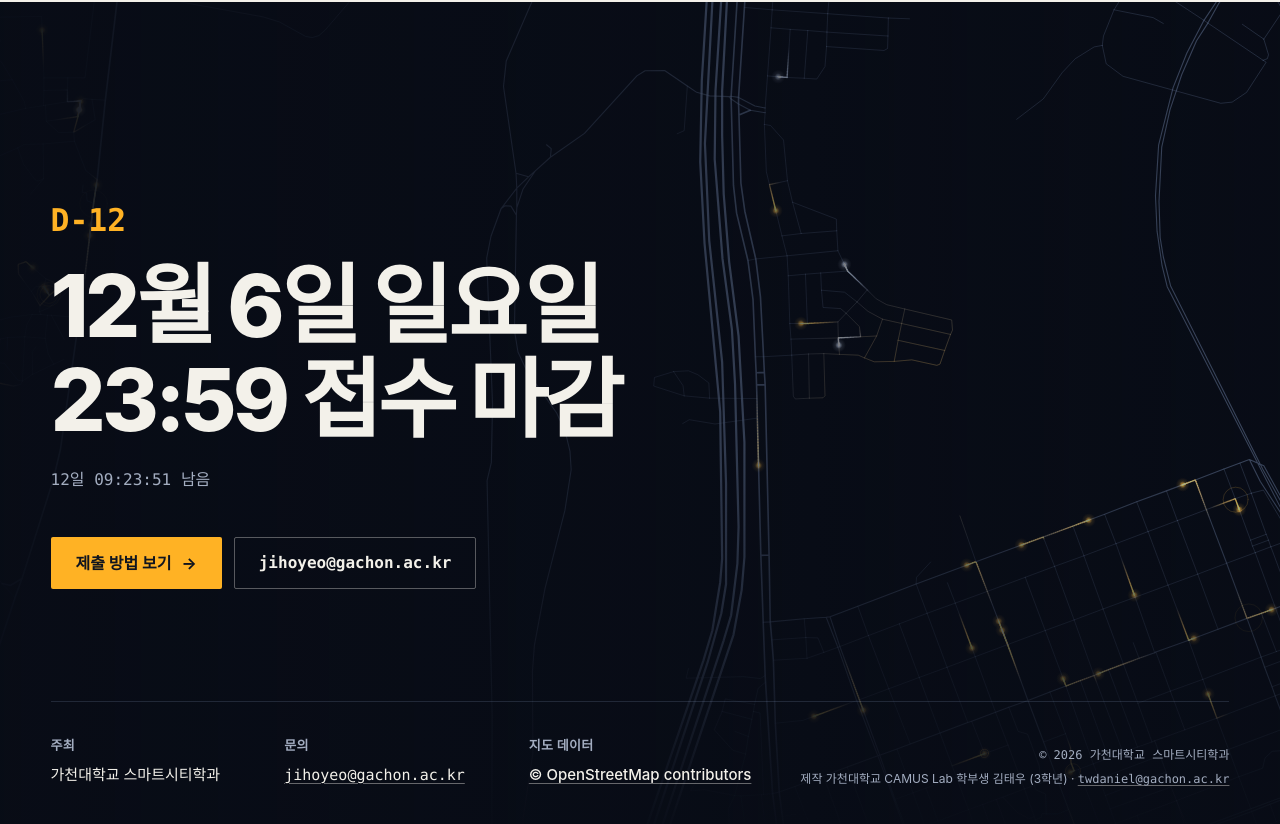
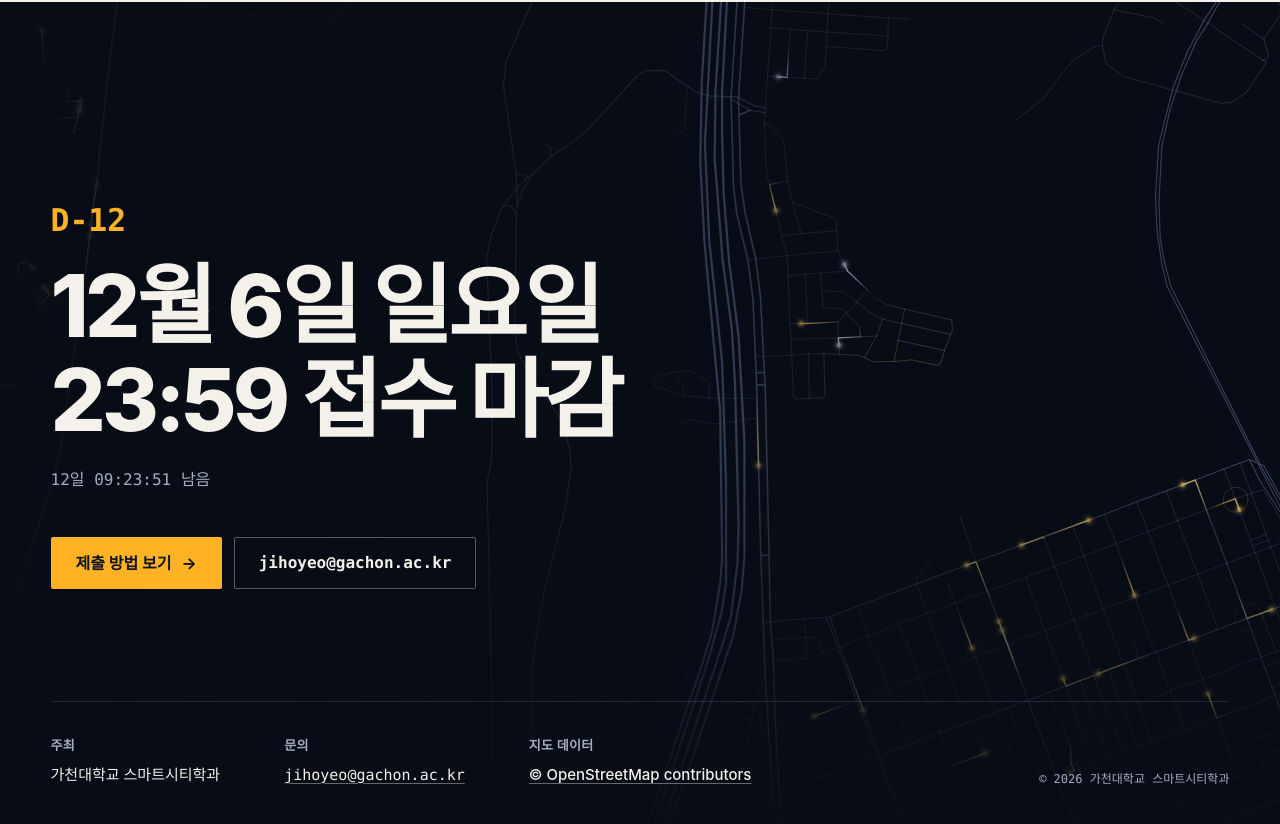
Before and after one commit to camuslab/smartcity-data-challenge, an Astro site: page / in a window 1280 px wide. Shown: the part 9730-10554 px from the top of the page. Built offline with nearby package versions, Linux system fonts and the light colour scheme; Astro itself is replaced by a stand-in of ours; animation ran at ten frames a second; a web font is replaced by a local one.

Commit message:
chore: 저장소를 camuslab 조직으로 이전하고 제작자 표기 제거
- 페이지 맨 아래와 README의 제작자 이름·연락처 삭제
- README의 사이트·clone 주소를 camuslab으로 변경
- README '만든 사람' 구역을 '문의'로 변경

```diff
--- a/src/components/Closing.astro
+++ b/src/components/Closing.astro
@@ -1,5 +1,5 @@
 ---
-import { contest, credits, heroScenes } from '../data/contest';
+import { contest, heroScenes } from '../data/contest';
 import { koreanDate, withBase } from '../lib/format';
 
 // 마지막 구역의 지도는 바뀌지 않고 첫 지역(가천대학교)만 보여 준다.
@@ -9,7 +9,6 @@ const scenes = heroScenes.slice(0, 1).map((scene) => ({
   area: scene.area,
 }));
 const deadline = koreanDate(contest.deadline);
-const { maker } = credits;
 ---
 
 <div class="closing on-night">
@@ -56,9 +55,6 @@ const { maker } = credits;
     </dl>
     <div class="closing__small">
       <p class="closing__copy mono">© {contest.year} {contest.host}</p>
-      <p class="closing__maker">
-        제작 {maker.affiliation} {maker.name} ({maker.year}) · <a class="mono" href={`mailto:${maker.email}`}>{maker.email}</a>
-      </p>
     </div>
   </footer>
 </div>
@@ -182,8 +178,7 @@ const { maker } = credits;
     text-align: right;
   }
 
-  .closing__copy,
-  .closing__maker {
+  .closing__copy {
     color: var(--on-night-muted);
     font-size: 0.75rem;
     line-height: 1.5;
--- a/src/data/contest.ts
+++ b/src/data/contest.ts
@@ -73,10 +73,9 @@ export const contest = {
   },
 } as const;
 
-/** 사이트 책임자와 제작자. 제작자는 페이지 맨 아래에 작게 표기한다. */
+/** 사이트 책임자. */
 export const credits = {
   manager: { name: '여지호', affiliation: '가천대학교 부교수', email: contest.email },
-  maker: { name: '김태우', affiliation: '가천대학교 CAMUS Lab 학부생', year: '3학년', email: 'twdaniel@gachon.ac.kr' },
 } as const;
 
 /** 대상·최우수상은 2차 발표평가로, 우수상은 1차 심사로 정한다. */
```
Also changed, not shown: README.md.
